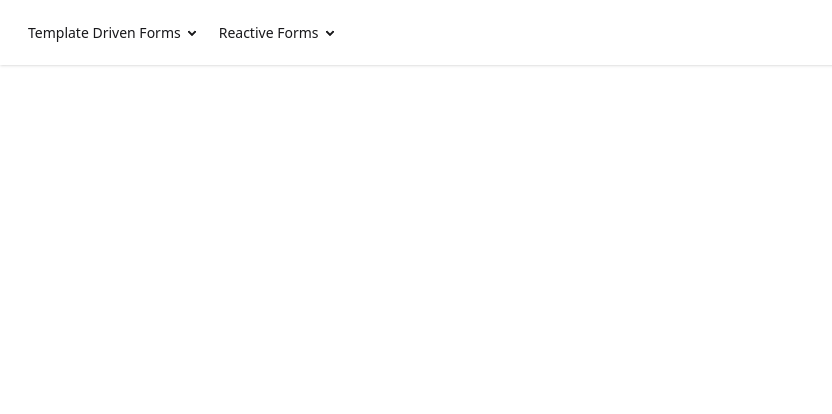
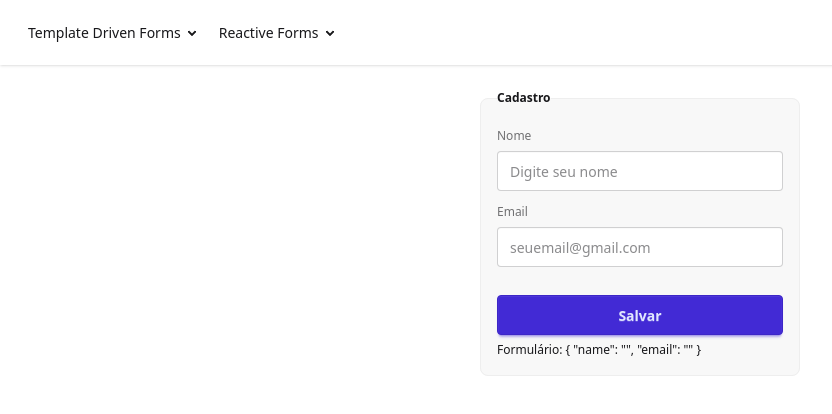
Before and after one commit to lodovikoa/curso-formularios-com-angular, an Angular app: page /reactive-forms/Form-Group in a window 1280 px wide. Before the commit this address led to /. Shown: the top 414 px of the page, without its empty margins (0-832 px from the left). Built offline with nearby package versions, Linux system fonts and the light colour scheme.

Commit message:
feat: Reactive Forms continucacao

```diff
--- /dev/null
+++ b/src/app/features/reactive-forms/4.set-errors/set-errors.component.html
@@ -0,0 +1,12 @@
+<button class="btn btn-primary" (click)="setError()">Aplicar erro</button>
+
+<fieldset class="fieldset bg-base-200 border-base-300 rounded-box w-xs border p-4">
+  <legend class="fieldset-legend">Page details</legend>
+
+  <label class="label" for="nmNome">Nome</label>
+  <input id="nmNome" type="text" class="input" placeholder="Digite um nome" [formControl]="nameControl" />
+
+  <app-error-messages [control]="nameControl" />
+  <div> Erros: {{ nameControl.errors | json }} </div>
+
+</fieldset>
--- /dev/null
+++ b/src/app/features/reactive-forms/4.set-errors/set-errors.component.ts
@@ -0,0 +1,27 @@
+import { JsonPipe } from '@angular/common';
+import { ChangeDetectionStrategy, Component } from '@angular/core';
+import { FormControl, ReactiveFormsModule } from '@angular/forms';
+import { ErrorMessagesComponent } from '../../../shared/error-messages/components/error-messages/error-messages.component';
+
+@Component({
+  selector: 'app-set-errors',
+  imports: [ ReactiveFormsModule, JsonPipe, ErrorMessagesComponent ],
+  templateUrl: './set-errors.component.html',
+  styleUrl: './set-errors.component.css',
+  changeDetection: ChangeDetectionStrategy.OnPush,
+})
+export class SetErrorsComponent {
+
+  nameControl = new FormControl();
+
+  constructor() {
+    this.nameControl.statusChanges.subscribe(console.log);
+  }
+
+  protected setError() {
+    this.nameControl.setErrors(
+      { required: true },
+      { emitEvent: true } // por default já é true
+    );
+  }
+}
--- /dev/null
+++ b/src/app/features/reactive-forms/5.form-group/form-group.component.html
@@ -0,0 +1,17 @@
+<form [formGroup]="form" (ngSubmit)="submit($event)">
+  <fieldset class="fieldset bg-base-200 border-base-300 rounded-box w-xs border p-4">
+    <legend class="fieldset-legend">Cadastro</legend>
+
+    <label for="nmNome" class="label">Nome</label>
+    <input type="text" id="nmNome" class="input" placeholder="Digite seu nome" formControlName="name" />
+    <app-error-messages [control]="form.controls.name" />
+
+    <label for="nmEmail" class="label">Email</label>
+    <input type="text" id="nmEmail" class="input" placeholder="seuemail@gmail.com" formControlName="email" />
+    <app-error-messages [control]="form.controls.email" />
+
+    <button class="btn btn-primary mt-4">Salvar</button>
+
+    Formulário: {{ form.value | json}}
+  </fieldset>
+</form>
--- /dev/null
+++ b/src/app/features/reactive-forms/5.form-group/form-group.component.ts
@@ -0,0 +1,55 @@
+import { JsonPipe } from '@angular/common';
+import { ChangeDetectionStrategy, Component, OnInit } from '@angular/core';
+import { FormControl, FormGroup, ReactiveFormsModule, Validators } from '@angular/forms';
+import { ErrorMessagesComponent } from '../../../shared/error-messages/components/error-messages/error-messages.component';
+
+function createStorage(key: string) {
+  return {
+    get: () => JSON.parse(localStorage.getItem(key) ?? 'null'),
+    set: (value: any) => localStorage.setItem(key, JSON.stringify(value))
+  }
+}
+
+@Component({
+  selector: 'app-form-group',
+  imports: [ ReactiveFormsModule, JsonPipe, ErrorMessagesComponent ],
+  templateUrl: './form-group.component.html',
+  styleUrl: './form-group.component.css',
+  changeDetection: ChangeDetectionStrategy.OnPush,
+})
+export class FormGroupComponent implements OnInit {
+
+  draftStorage = createStorage('draft-form');
+
+  protected form = new FormGroup({
+    name: new FormControl('', { validators: [Validators.required]}),
+    email: new FormControl('', { validators: [Validators.required, Validators.email] })
+  })
+
+  ngOnInit(): void {
+    this.form.valueChanges.subscribe((value) => {
+      console.log('valueChanges: ', value);
+
+      this.draftStorage.set(value);
+    })
+
+    this.setDraftData();
+  }
+
+  protected setDraftData() {
+    const draftData = this.draftStorage.get();
+
+    if(draftData) {
+      this.form.patchValue(draftData, {
+        emitEvent: false
+      });
+    }
+
+  }
+
+  protected submit(event: Event) {
+    console.log('Event:', event);
+    console.log('Dados: ', this.form.value);
+
+  }
+}
--- a/src/app/features/reactive-forms/routes.ts
+++ b/src/app/features/reactive-forms/routes.ts
@@ -2,9 +2,13 @@ import { Routes } from '@angular/router';
 import { FormControlComponent } from './1.form-control/form-control.component';
 import { ValidationsComponent } from './2.validations/validations.component';
 import { UsingMarkFunctionsComponent } from './3.using-mark-functions/using-mark-functions.component';
+import { SetErrorsComponent } from './4.set-errors/set-errors.component';
+import { FormGroupComponent } from './5.form-group/form-group.component';
 
 export const reactiveFormsFormControlRoutes: Routes = [
   { path: 'form-control', component: FormControlComponent },
   { path: 'validations', component: ValidationsComponent },
-  { path: 'Using-Mark-Functions', component: UsingMarkFunctionsComponent }
+  { path: 'Using-Mark-Functions', component: UsingMarkFunctionsComponent },
+  { path: 'Set-Errors', component: SetErrorsComponent },
+  { path: 'Form-Group', component: FormGroupComponent }
 ];
```
Also changed, not shown: src/app/features/reactive-forms/4.set-errors/set-errors.component.css (added), src/app/features/reactive-forms/5.form-group/form-group.component.css (added).
